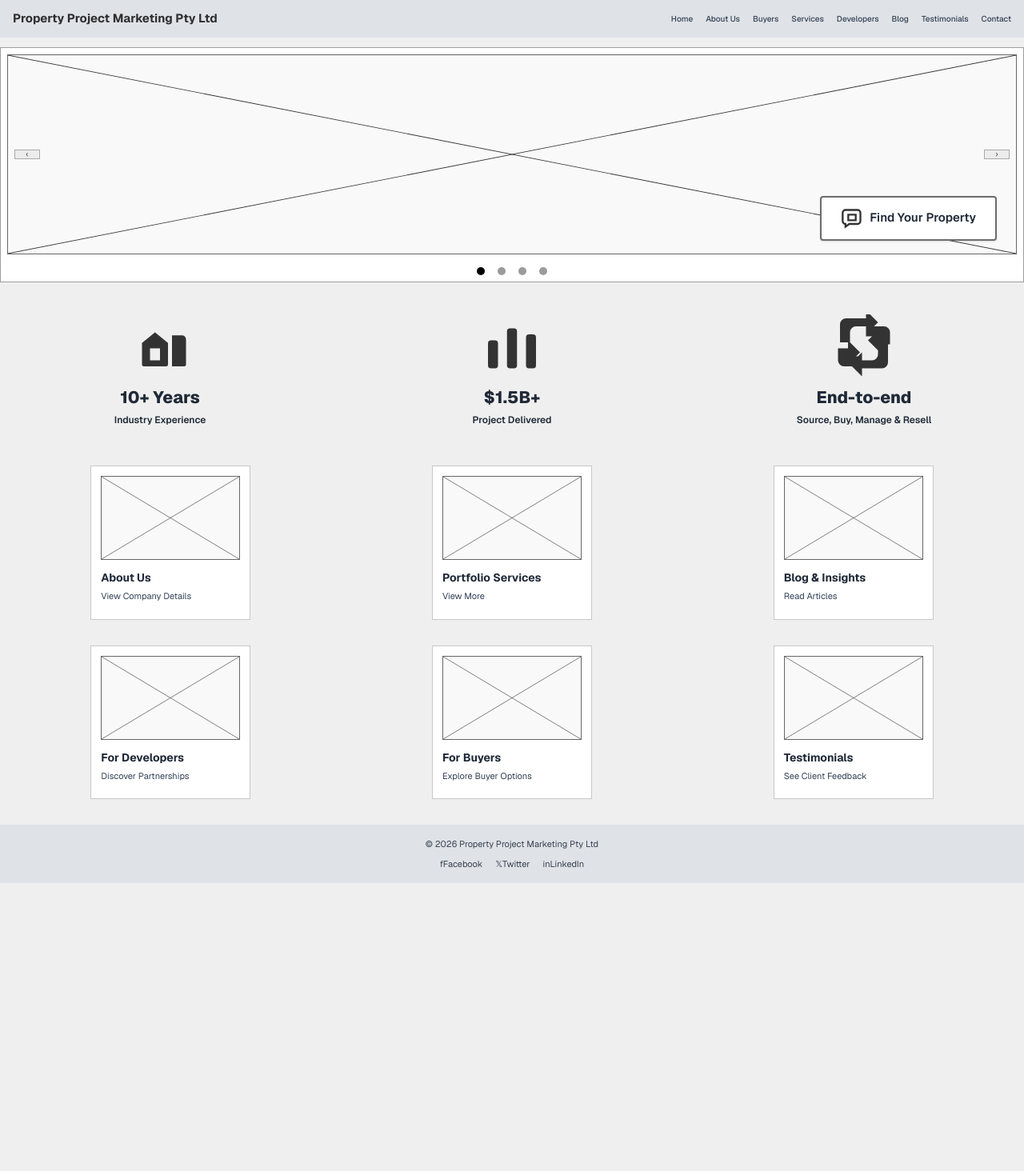
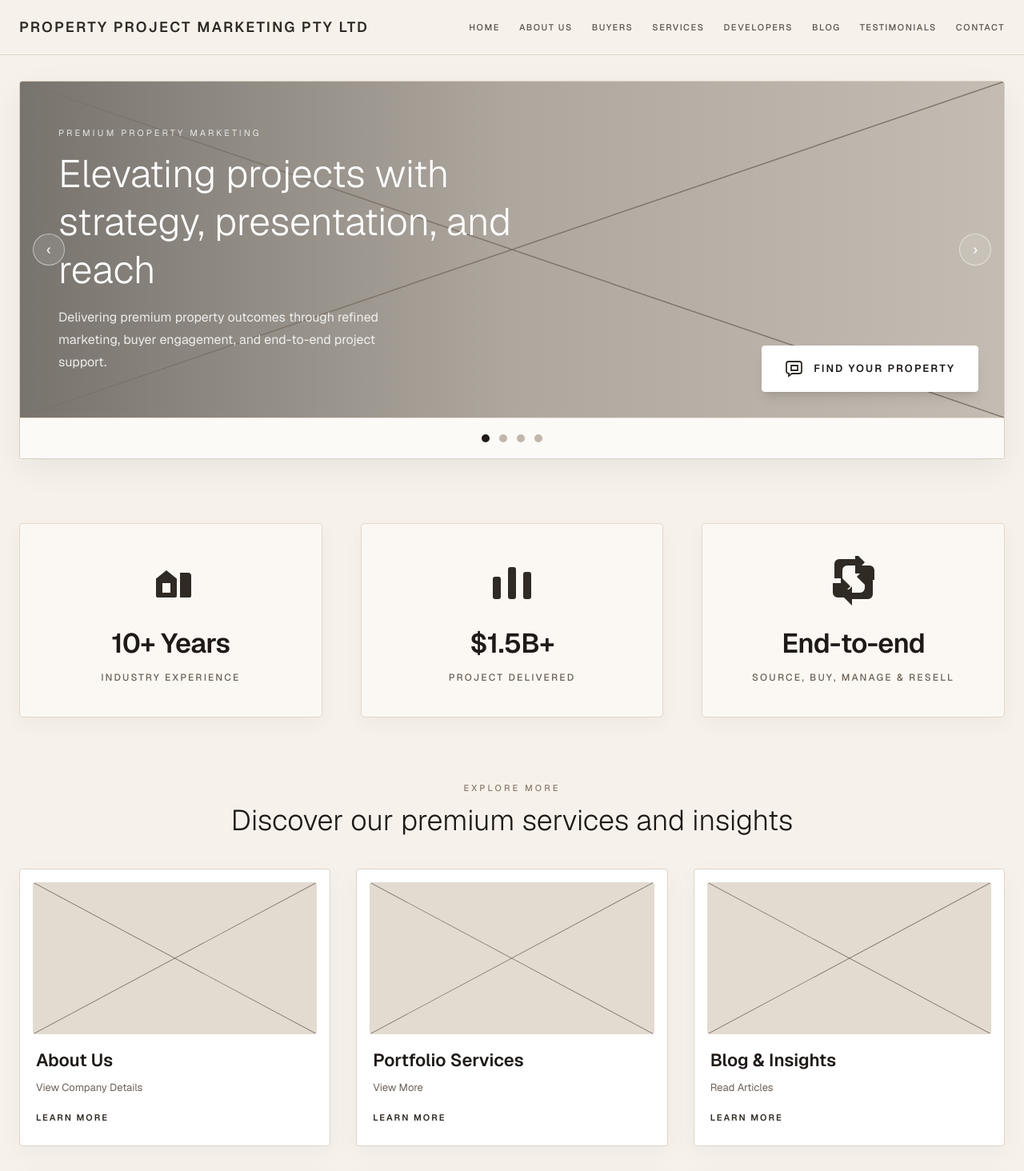
Before and after one commit to nedgerrard-ctrl/Propertied, a Next.js app in the folder ppm/: page / in a window 1280 px wide. Shown: the top 1464 px of the page at 80% size. Before the commit the page ends 1104 px from the top, so only its background shows below. Built offline with nearby package versions, Linux system fonts and the light colour scheme.

Commit message:
update landing page for better aesthetics

```diff
--- a/ppm/app/page.tsx
+++ b/ppm/app/page.tsx
@@ -4,7 +4,7 @@ export default function Home() {
       value: "10+ Years",
       label: "Industry Experience",
       icon: (
-        <svg viewBox="0 0 64 64" className="h-20 w-20 fill-[#333]">
+        <svg viewBox="0 0 64 64" className="h-16 w-16 fill-[#2f2a24]">
           <path d="M14 28.5 27 18l13 10.5V50a2 2 0 0 1-2 2H16a2 2 0 0 1-2-2V28.5Zm8 17.5h10V34H22v12Zm22-25h10a4 4 0 0 1 4 4v25a2 2 0 0 1-2 2H44V21Zm6 8h4v4h-4v-4Zm0 8h4v4h-4v-4Zm0 8h4v4h-4v-4Z" />
         </svg>
       ),
@@ -13,7 +13,7 @@ export default function Home() {
       value: "$1.5B+",
       label: "Project Delivered",
       icon: (
-        <svg viewBox="0 0 64 64" className="h-20 w-20 fill-[#333]">
+        <svg viewBox="0 0 64 64" className="h-16 w-16 fill-[#2f2a24]">
           <rect x="8" y="26" width="10" height="28" rx="3" />
           <rect x="27" y="14" width="10" height="40" rx="3" />
           <rect x="46" y="20" width="10" height="34" rx="3" />
@@ -24,7 +24,7 @@ export default function Home() {
       value: "End-to-end",
       label: "Source, Buy, Manage & Resell",
       icon: (
-        <svg viewBox="0 0 64 64" className="h-20 w-20 fill-[#333]">
+        <svg viewBox="0 0 64 64" className="h-16 w-16 fill-[#2f2a24]">
           <path d="M18 12h16v8l12-12-12-12v8H14a6 6 0 0 0-6 6v18h10V18a6 6 0 0 1 6-6Zm28 34H30v-8L18 50l12 12v-8h20a6 6 0 0 0 6-6V30H46v10a6 6 0 0 1-6 6Zm10-24h-8v-8l-12 12 12 12v-8h10V18a6 6 0 0 0-6-6H34v10h12a6 6 0 0 1 6 6v-6ZM8 42h8v8l12-12-12-12v8H6v12a6 6 0 0 0 6 6h18V42H14a6 6 0 0 1-6-6v6Z" />
         </svg>
       ),
@@ -41,27 +41,47 @@ export default function Home() {
   ];
 
   return (
-    <main className="min-h-screen w-full bg-[#efefef] text-[#1f2937]">
-
-      <header className="flex flex-col gap-3 bg-[#dfe2e6] px-4 py-3 md:flex-row md:items-center md:justify-between">
-        <div className="text-[15px] font-bold text-[#2f2f2f]">
+    <main className="min-h-screen w-full bg-[#f6f2eb] text-[#1f1a17]">
+      <header className="border-b border-[#ddd3c6] bg-[#f6f2eb]/95 backdrop-blur">
+        <div className="mx-auto flex max-w-7xl flex-col gap-4 px-6 py-5 md:flex-row md:items-center md:justify-between">
+          <div className="text-lg font-semibold tracking-[0.12em] text-[#2f2a24] uppercase">
             Property Project Marketing Pty Ltd
           </div>
 
-        <nav className="flex flex-wrap gap-3 text-[10px] font-medium text-[#334155] md:gap-4">
-          <a href="/">Home</a>
-          <a href="/about">About Us</a>
-          <a href="#">Buyers</a>
-          <a href="#">Services</a>
-          <a href="#">Developers</a>
-          <a href="#">Blog</a>
-          <a href="#">Testimonials</a>
-          <a href="/contact">Contact</a>
+          <nav className="flex flex-wrap gap-5 text-[11px] font-medium uppercase tracking-[0.14em] text-[#5b5147] md:gap-6">
+            <a href="/" className="transition hover:text-[#1f1a17]">
+              Home
+            </a>
+            <a href="/about" className="transition hover:text-[#1f1a17]">
+              About Us
+            </a>
+            <a href="#" className="transition hover:text-[#1f1a17]">
+              Buyers
+            </a>
+            <a href="#" className="transition hover:text-[#1f1a17]">
+              Services
+            </a>
+            <a href="#" className="transition hover:text-[#1f1a17]">
+              Developers
+            </a>
+            <a href="#" className="transition hover:text-[#1f1a17]">
+              Blog
+            </a>
+            <a href="#" className="transition hover:text-[#1f1a17]">
+              Testimonials
+            </a>
+            <a href="/contact" className="transition hover:text-[#1f1a17]">
+              Contact
+            </a>
           </nav>
+        </div>
       </header>
 
-          <section className="mt-3 border border-[#9d9d9d] bg-white p-2">
-            <div className="relative h-[250px] border border-[#666] bg-[#f9f9f9]">
+      <div className="mx-auto max-w-7xl px-6 py-8">
+        <section className="overflow-hidden rounded-sm border border-[#d8cdc0] bg-white shadow-[0_12px_40px_rgba(0,0,0,0.06)]">
+          <div className="relative h-[420px] bg-[#d9d1c6]">
+            <div className="absolute inset-0 bg-gradient-to-r from-black/45 via-black/20 to-black/10" />
+
             <svg
               viewBox="0 0 100 100"
               preserveAspectRatio="none"
@@ -72,7 +92,7 @@ export default function Home() {
                 y1="0"
                 x2="100"
                 y2="100"
-                  stroke="#333"
+                stroke="#7c7369"
                 strokeWidth="0.25"
               />
               <line
@@ -80,28 +100,41 @@ export default function Home() {
                 y1="0"
                 x2="0"
                 y2="100"
-                  stroke="#333"
+                stroke="#7c7369"
                 strokeWidth="0.25"
               />
             </svg>
 
-              <button className="absolute left-2 top-1/2 flex h-3 w-8 -translate-y-1/2 items-center justify-center border border-[#aaa] bg-[#ececec] text-[10px] text-[#444]">
+            <button className="absolute left-4 top-1/2 flex h-10 w-10 -translate-y-1/2 items-center justify-center rounded-full border border-white/50 bg-white/10 text-lg text-white backdrop-blur transition hover:bg-white/20">
               ‹
             </button>
 
-              <button className="absolute right-2 top-1/2 flex h-3 w-8 -translate-y-1/2 items-center justify-center border border-[#aaa] bg-[#ececec] text-[10px] text-[#444]">
+            <button className="absolute right-4 top-1/2 flex h-10 w-10 -translate-y-1/2 items-center justify-center rounded-full border border-white/50 bg-white/10 text-lg text-white backdrop-blur transition hover:bg-white/20">
               ›
             </button>
 
+            <div className="absolute left-8 top-1/2 max-w-xl -translate-y-1/2 text-white md:left-12">
+              <p className="mb-3 text-[11px] uppercase tracking-[0.28em] text-white/80">
+                Premium Property Marketing
+              </p>
+              <h1 className="text-3xl font-light leading-tight md:text-5xl">
+                Elevating projects with strategy, presentation, and reach
+              </h1>
+              <p className="mt-4 max-w-md text-sm leading-7 text-white/85 md:text-base">
+                Delivering premium property outcomes through refined marketing,
+                buyer engagement, and end-to-end project support.
+              </p>
+            </div>
+
             <a
               href="#"
-                className="absolute bottom-4 right-6 inline-flex items-center gap-2 rounded-[4px] border-2 border-[#6d6d6d] bg-white px-6 py-3 text-[15px] font-semibold text-[#2d3748] shadow-sm"
+              className="absolute bottom-8 right-8 inline-flex items-center gap-3 rounded-sm border border-white bg-white px-7 py-4 text-[13px] font-semibold uppercase tracking-[0.16em] text-[#1f1a17] shadow-lg transition hover:bg-[#f3ede4]"
             >
               <svg
                 viewBox="0 0 24 24"
-                  className="h-7 w-7 stroke-[#333]"
+                className="h-6 w-6 stroke-[#2f2a24]"
                 fill="none"
-                  strokeWidth="2"
+                strokeWidth="1.8"
               >
                 <path d="M21 15a3 3 0 0 1-3 3H9l-4 3v-3H5a3 3 0 0 1-3-3V6a3 3 0 0 1 3-3h13a3 3 0 0 1 3 3v9Z" />
                 <path d="M8 8h8v6H8z" />
@@ -110,36 +143,50 @@ export default function Home() {
             </a>
           </div>
 
-            <div className="mt-4 flex justify-center gap-4">
-              <span className="h-2.5 w-2.5 rounded-full bg-black" />
-              <span className="h-2.5 w-2.5 rounded-full bg-[#9b9b9b]" />
-              <span className="h-2.5 w-2.5 rounded-full bg-[#9b9b9b]" />
-              <span className="h-2.5 w-2.5 rounded-full bg-[#9b9b9b]" />
+          <div className="flex justify-center gap-3 border-t border-[#e7ddd0] bg-[#fcfaf7] py-5">
+            <span className="h-2.5 w-2.5 rounded-full bg-[#1f1a17]" />
+            <span className="h-2.5 w-2.5 rounded-full bg-[#c2b7aa]" />
+            <span className="h-2.5 w-2.5 rounded-full bg-[#c2b7aa]" />
+            <span className="h-2.5 w-2.5 rounded-full bg-[#c2b7aa]" />
           </div>
         </section>
 
-          <section className="mt-10 grid gap-10 md:grid-cols-3">
+        <section className="mt-20 grid gap-12 md:grid-cols-3">
           {stats.map((stat) => (
-              <div key={stat.label} className="text-center">
-                <div className="mb-2 flex justify-center">{stat.icon}</div>
-                <h2 className="text-[21px] font-extrabold text-[#1f2937]">
+            <div
+              key={stat.label}
+              className="rounded-sm border border-[#e3d8ca] bg-[#fbf8f3] px-8 py-10 text-center shadow-[0_8px_24px_rgba(0,0,0,0.04)]"
+            >
+              <div className="mb-5 flex justify-center">{stat.icon}</div>
+              <h2 className="text-[34px] font-semibold tracking-[-0.02em] text-[#1f1a17]">
                 {stat.value}
               </h2>
-                <p className="mt-1 text-[12px] font-semibold text-[#1f2937]">
+              <p className="mt-2 text-[12px] font-medium uppercase tracking-[0.18em] text-[#6b6055]">
                 {stat.label}
               </p>
             </div>
           ))}
         </section>
 
-          <section className="mt-12 grid gap-y-8 sm:grid-cols-2 lg:grid-cols-3">
+        <section className="mt-20">
+          <div className="mb-10 text-center">
+            <p className="text-[11px] font-medium uppercase tracking-[0.28em] text-[#8a7b6d]">
+              Explore More
+            </p>
+            <h2 className="mt-3 text-3xl font-light text-[#1f1a17] md:text-4xl">
+              Discover our premium services and insights
+            </h2>
+          </div>
+
+          <div className="grid gap-8 sm:grid-cols-2 lg:grid-cols-3">
             {cards.map((card) => (
               <a
                 key={card.title}
                 href="#"
-                className="mx-auto block w-[200px] border border-[#c8c8c8] bg-white"
+                className="group overflow-hidden rounded-sm border border-[#dfd4c7] bg-white shadow-[0_8px_30px_rgba(0,0,0,0.04)] transition duration-300 hover:-translate-y-1 hover:shadow-[0_16px_40px_rgba(0,0,0,0.08)]"
               >
-                <div className="m-3 h-[105px] border border-[#666] bg-[#f9f9f9]">
+                <div className="m-4 overflow-hidden rounded-sm bg-[#e3dbd0]">
+                  <div className="h-[190px]">
                     <svg
                       viewBox="0 0 100 100"
                       preserveAspectRatio="none"
@@ -150,38 +197,54 @@ export default function Home() {
                         y1="0"
                         x2="100"
                         y2="100"
-                      stroke="#333"
-                      strokeWidth="0.45"
+                        stroke="#7b7268"
+                        strokeWidth="0.35"
                       />
                       <line
                         x1="100"
                         y1="0"
                         x2="0"
                         y2="100"
-                      stroke="#333"
-                      strokeWidth="0.45"
+                        stroke="#7b7268"
+                        strokeWidth="0.35"
                       />
                     </svg>
                   </div>
+                </div>
 
-                <div className="px-3 pb-5">
-                  <h3 className="text-[14px] font-bold text-[#1f2937]">
+                <div className="px-5 pb-6">
+                  <h3 className="text-[22px] font-semibold text-[#1f1a17] transition group-hover:text-[#5f5245]">
                     {card.title}
                   </h3>
-                  <p className="mt-1 text-[11px] text-[#334155]">
+                  <p className="mt-2 text-[13px] text-[#6c6258]">
                     {card.subtitle}
                   </p>
+                  <span className="mt-5 inline-block text-[11px] font-semibold uppercase tracking-[0.18em] text-[#2f2a24]">
+                    Learn More
+                  </span>
                 </div>
               </a>
             ))}
+          </div>
         </section>
+      </div>
 
-          <footer className="mt-8 bg-[#dfe2e6] px-4 py-4 text-center text-[11px] text-[#374151]">
-            <p>© 2026 Property Project Marketing Pty Ltd</p>
-            <div className="mt-2 flex justify-center gap-4">
-              <a href="#">fFacebook</a>
-              <a href="#">𝕏Twitter</a>
-              <a href="#">inLinkedIn</a>
+      <footer className="mt-16 border-t border-[#ddd3c6] bg-[#efe8dd]">
+        <div className="mx-auto max-w-7xl px-6 py-8 text-center">
+          <p className="text-[12px] tracking-[0.08em] text-[#5f554b]">
+            © 2026 Property Project Marketing Pty Ltd
+          </p>
+          <div className="mt-4 flex justify-center gap-6 text-[12px] uppercase tracking-[0.14em] text-[#5f554b]">
+            <a href="#" className="transition hover:text-[#1f1a17]">
+              Facebook
+            </a>
+            <a href="#" className="transition hover:text-[#1f1a17]">
+              Twitter
+            </a>
+            <a href="#" className="transition hover:text-[#1f1a17]">
+              LinkedIn
+            </a>
+          </div>
         </div>
       </footer>
     </main>
```
Lines whose indentation alone changed are shown as unchanged.
